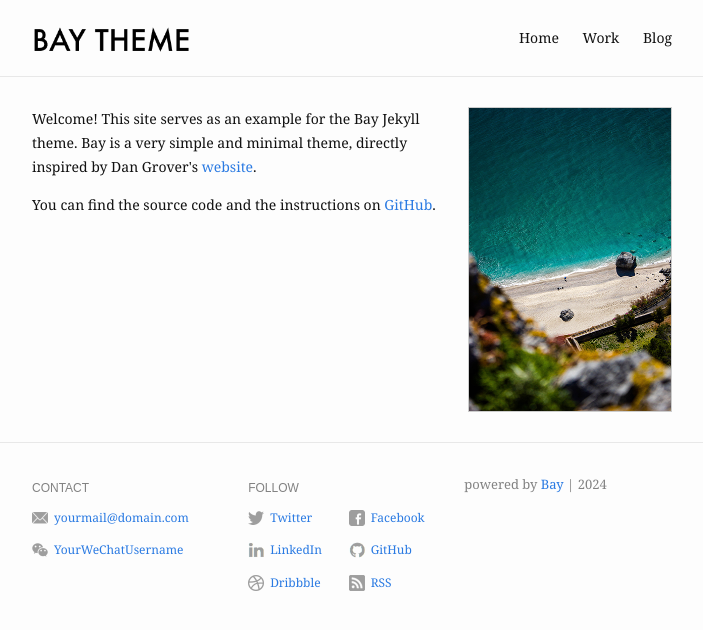
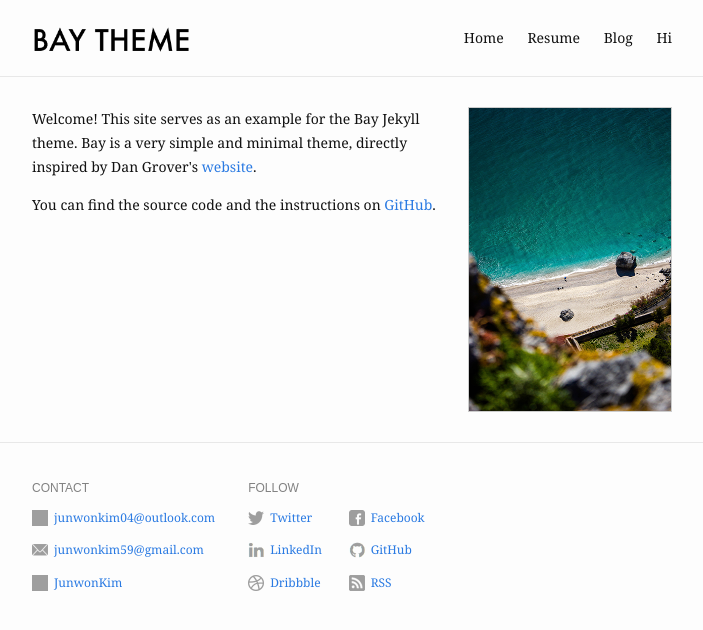
Before and after one commit to notj-code/Junwon-Kim-1.0, a Jekyll site: the page built from index.md, in a window 1280 px wide. Shown: the top 630 px of the page, without its empty margins (288-991 px from the left). Built offline with Jekyll 4.4.1, drawn with Linux system fonts in a browser that asks for light colours.

Commit message:
update config.yml

```diff
--- a/_config.yml
+++ b/_config.yml
@@ -1,11 +1,11 @@
 # For technical reasons, this file is *NOT* reloaded automatically when you use
 # 'bundle exec jekyll serve'. If you change this file, please restart the server process.
 
-title: Bay Jekyll Theme
+title: Junwon Kim
 description: >- # this means to ignore newlines until "baseurl:"
-  Bay is a minimal Jekyll Theme.
+  Student at @HarbinWanbangSchool.
 baseurl: "/bay" # the subpath of the site
-url: "https://eliottvincent.github.io" # the base hostname & protocol for the site
+url: "https://junwonkim.netlify.app" # the base hostname & protocol for the site
 og_image: /assets/img/profile-pic.jpg
 google_analytics: "UA-121636368-3"
 
@@ -13,17 +13,21 @@
   pages:
     - name: Home
       slug: /
-    - name: Work
+    - name: Resume
     - name: Blog
+    - name: Hi
 
 footer:
-  show_powered_by: true
+  show_powered_by: false
   contact:
+    - name: Email (in China)
+      value: junwonkim04@outlook.com
+      link: mailto:junwonkim04@outlook.com
     - name: Email
-      value: yourmail@domain.com
-      link: mailto:yourmail@domain.com
-    - name: WeChat
-      value: YourWeChatUsername
+      value: junwonkim59@gmail.com
+      link: mailto:junwonkim59@gmail.com
+    - name: skype
+      value: JunwonKim
       link: "#"
   follow:
     - name: Twitter
@@ -32,9 +36,9 @@
     - name: Facebook
       link: http://facebook.com/YourFacebookUsername
     - name: LinkedIn
-      link: http://linkedin.com/in/YourLinkedInUsername
+      link: https://www.linkedin.com/in/junwon-kim-954a662ab/
     - name: GitHub
-      link: http://github.com/YourGitHubUsername
+      link: http://github.com/notj-code
     - name: Dribbble
       link: https://dribbble.com/YourDribbbleUsername
     - name: RSS
```
